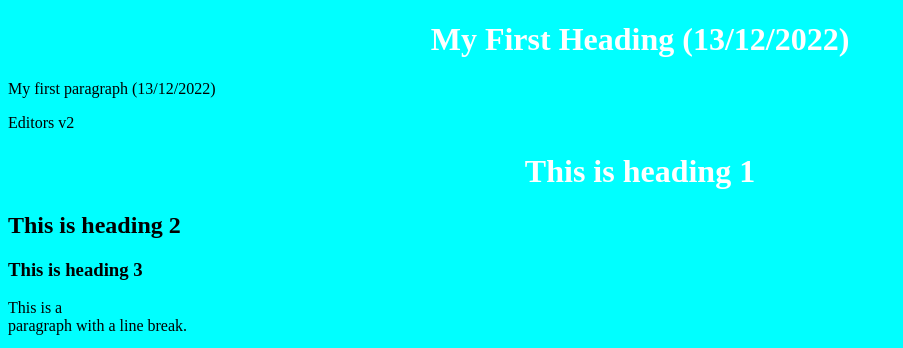
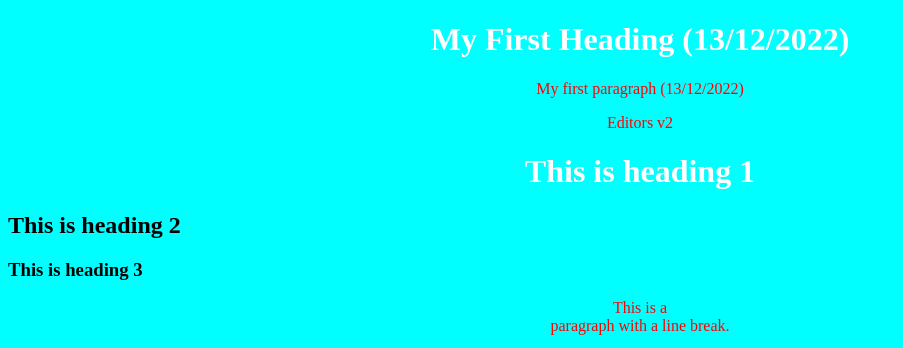
Before and after one commit to Daniel-Angat0723/lab2, a PHP site: page / in a window 1280 px wide. Shown: the top 348 px of the page, without its empty margins (0-903 px from the left). Run offline with PHP 8.4, Linux system fonts and the light colour scheme.

Commit message:
Lesson 1.3 Syntex_CSS

```diff
--- a/week3/style.css
+++ b/week3/style.css
@@ -4,4 +4,8 @@ body {
 h1 {
     color: white;
     text-align: center;
-  }
+}
+p {
+    color: red;
+    text-align: center;
+}
```
